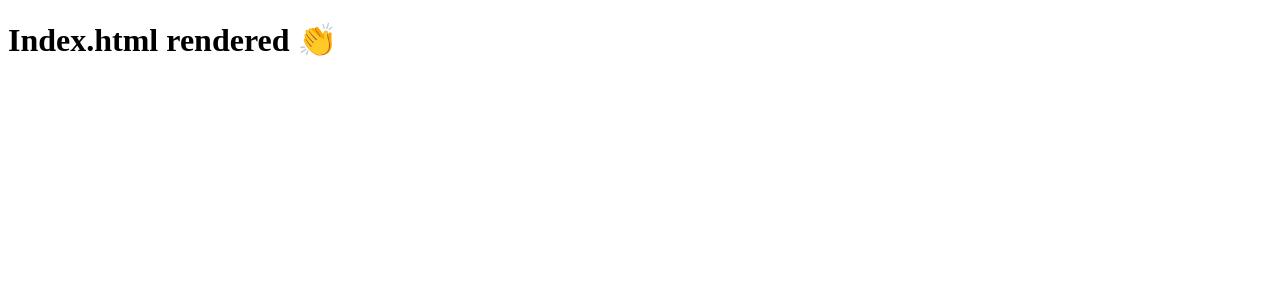
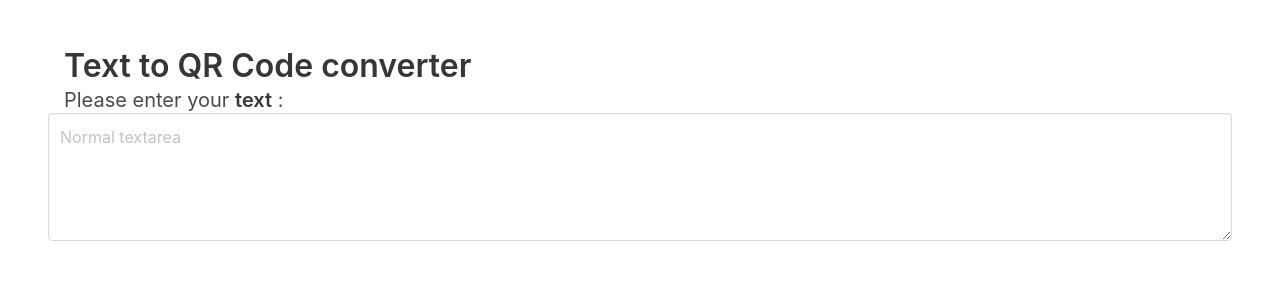
Before and after one commit to aditya109/qrcode-generator-app, a website: page templates/index.html in a window 1280 px wide. Drawn offline with nearby package versions, Linux system fonts and the light colour scheme.

Commit message:
added stuff
Signed-off-by: aditya109 <adikid1996@gmail.com>

```diff
--- a/templates/index.html
+++ b/templates/index.html
@@ -1,12 +1,28 @@
 <!DOCTYPE html>
-<html lang="en">
+<html>
 <head>
-    <meta charset="UTF-8">
-    <title>Title</title>
+    <meta charset="utf-8">
+    <meta name="viewport" content="width=device-width, initial-scale=1">
+    <title>Hello Bulma!</title>
+    <link rel="stylesheet" href="https://cdn.jsdelivr.net/npm/bulma@0.9.0/css/bulma.min.css">
+    <link rel="icon" type="image/png" href="assets/favicon.ico"/>
+
 </head>
 <body>
-<h1>
-    <span>Index.html rendered 👏</span>
-</h1>
+<section class="section">
+    <div class="container">
+        <h1 class="title">
+            Text to QR Code converter
+        </h1>
+        <p class="subtitle">
+            Please enter your <strong>text</strong> :
+        </p>
+    </div>
+    <div class="field">
+        <div class="control">
+            <textarea class="textarea" placeholder="Normal textarea"></textarea>
+        </div>
+    </div>
+</section>
 </body>
 </html>
```
Also changed, not shown: app.js (+10 -5 lines), templates/assets/favicon.ico (added).
